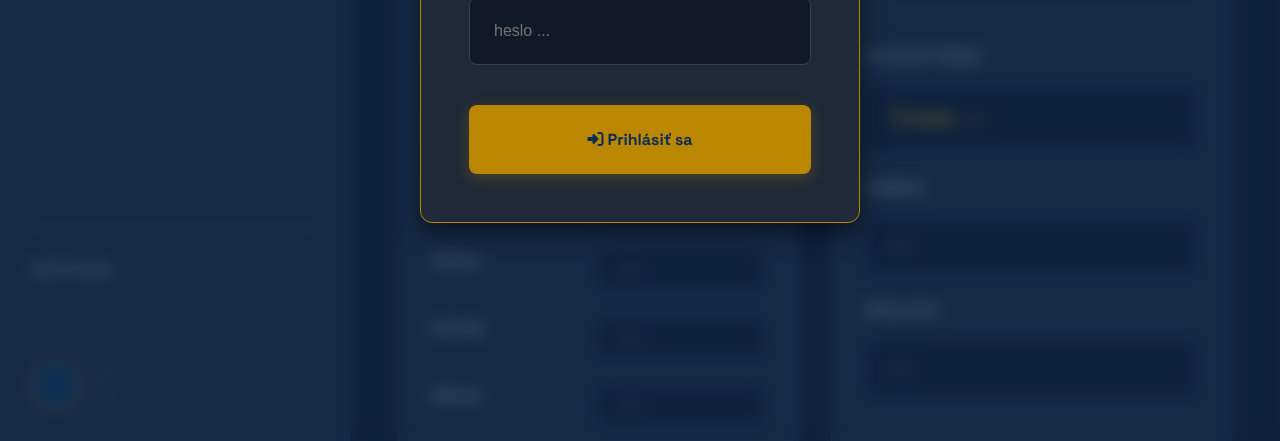
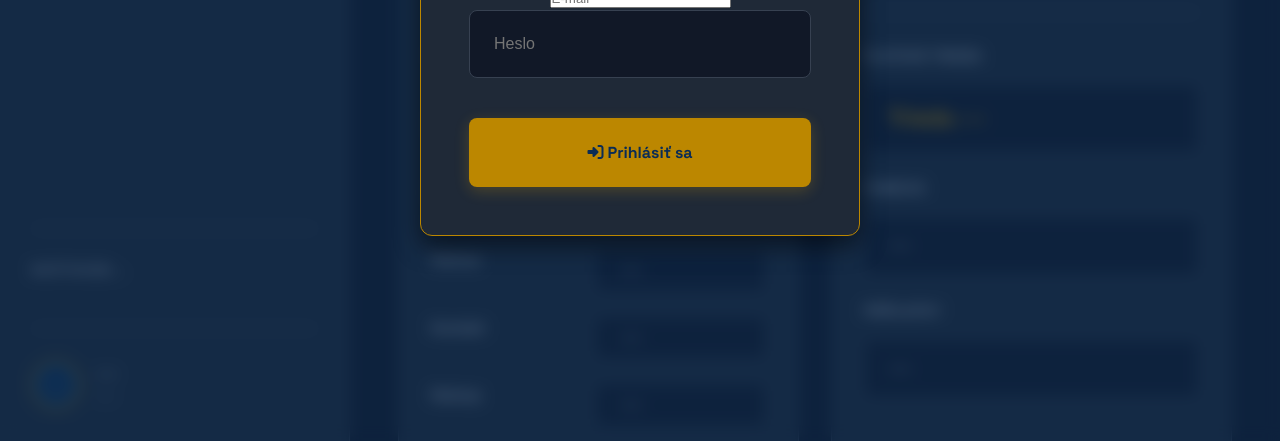
Before and after one commit to okrbb/employees, a plain HTML site: page index.html in a window 1280 px wide. Shown: the part 359-800 px from the top of the page. Drawn offline with Linux system fonts and the light colour scheme; no server answers.

Commit message:
Add files via upload

```diff
--- a/index.html
+++ b/index.html
@@ -3,7 +3,7 @@
 <head>
     <meta charset="UTF-8">
     <meta name="viewport" content="width=device-width, initial-scale=1.0">
-    <title>HR portál OKR BB</title>
+    <title>Zamestnanecký Portál</title>
      <link rel="icon" href="./css/favicon.png" type="image/x-icon">
 
     <link href="https://fonts.googleapis.com/css2?family=Inter:wght@300;400;500;600;700;800&display=swap" rel="stylesheet">
@@ -21,7 +21,10 @@
                     <img src="./css/logo2.svg" alt="Logo Odbor Krízového Riadenia" class="logo-img">
             </div>
             <form id="login-form">
-                <input type="password" id="oec-input" placeholder="heslo ..." required autocomplete="off">
+                <input type="email" id="email-input" placeholder="E-mail" required autocomplete="username">
+
+                <input type="password" id="password-input" placeholder="Heslo" required autocomplete="current-password">
+
                 <button type="submit">
                     <i class="fas fa-sign-in-alt"></i> Prihlásiť sa
                 </button>
@@ -142,5 +145,4 @@
 
     <script src="./js/script.js"></script>
 </body>
-
 </html>
```
